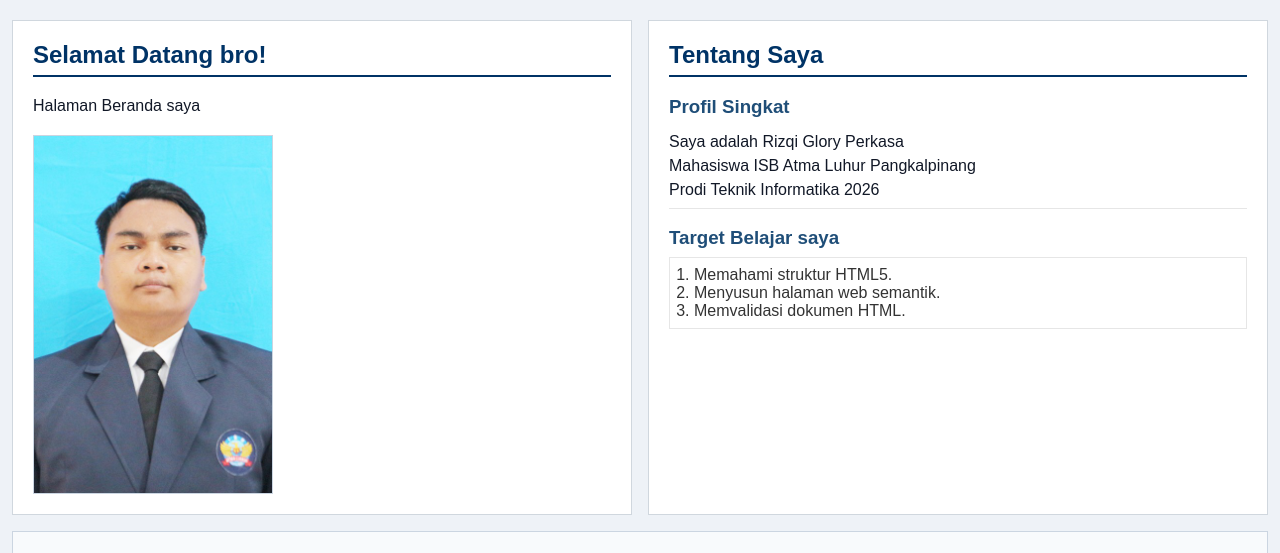
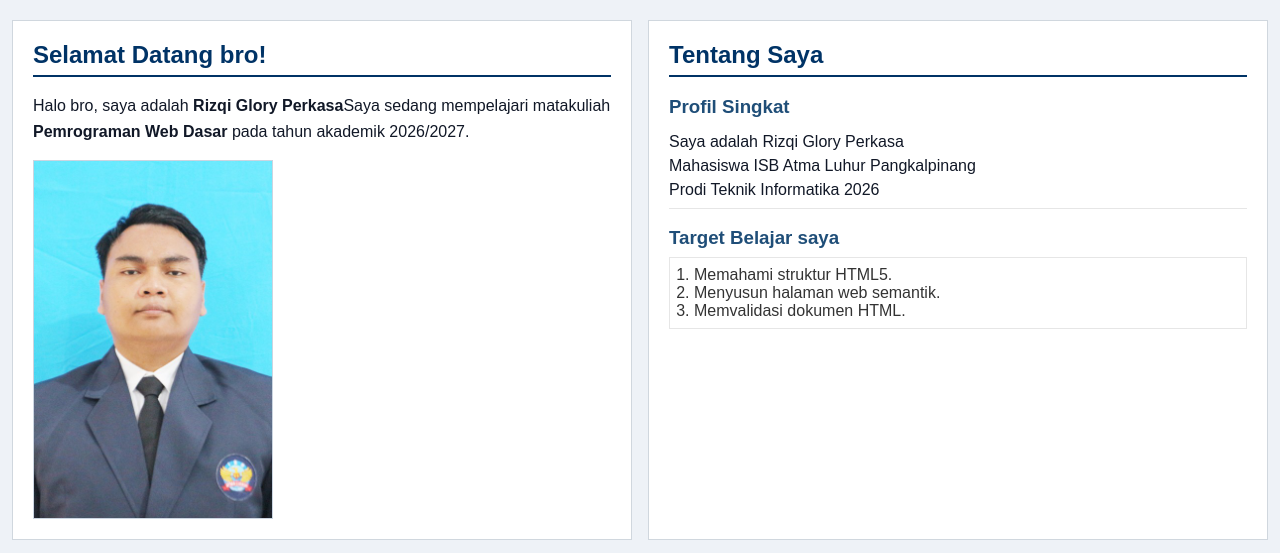
Before and after one commit to DC-Kiki/pwd-kk1020-2611510020, a PHP site: page /pertemuan-03/index.php in a window 1280 px wide. Shown: the part 136-689 px from the top of the page. Run offline with PHP 8.4, Linux system fonts and the light colour scheme.

Commit message:
Menampilkan Data saya dengan Variabel dan Konstanta

```diff
--- a/pertemuan-03/index.php
+++ b/pertemuan-03/index.php
@@ -50,7 +50,9 @@ const PROFIL_GITHUB = "dc-kiki";
   <main>
     <section id="home">
       <h2>Selamat Datang bro!</h2>
-      <p>Halaman Beranda saya</p>
+      <p>Halo bro, saya adalah <strong><?= $namaMahasiswa; ?></strong>Saya sedang mempelajari matakuliah
+        <strong><?php print NAMA_MATA_KULIAH; ?></strong> pada tahun akademik <?= $tahunAkademik; ?>.
+      </p>
       <img src="img/foto-profil.jpg" alt="Foto Profil saya" />
     </section>
 
@@ -75,7 +77,7 @@ const PROFIL_GITHUB = "dc-kiki";
     <section id="contact">
       <h2>Kontak</h2>
       <p>
-        Kunjungi <a href="https://github.com/DC-Kiki">Profil github saya</a>.
+        Kunjungi <a target="_blank" href="https://github.com/<?= PROFIL_GITHUB ?>">Profil github saya</a>.
       </p>
 
       <form id="contactForm" action="index.php" method="post" novalidate>
```
